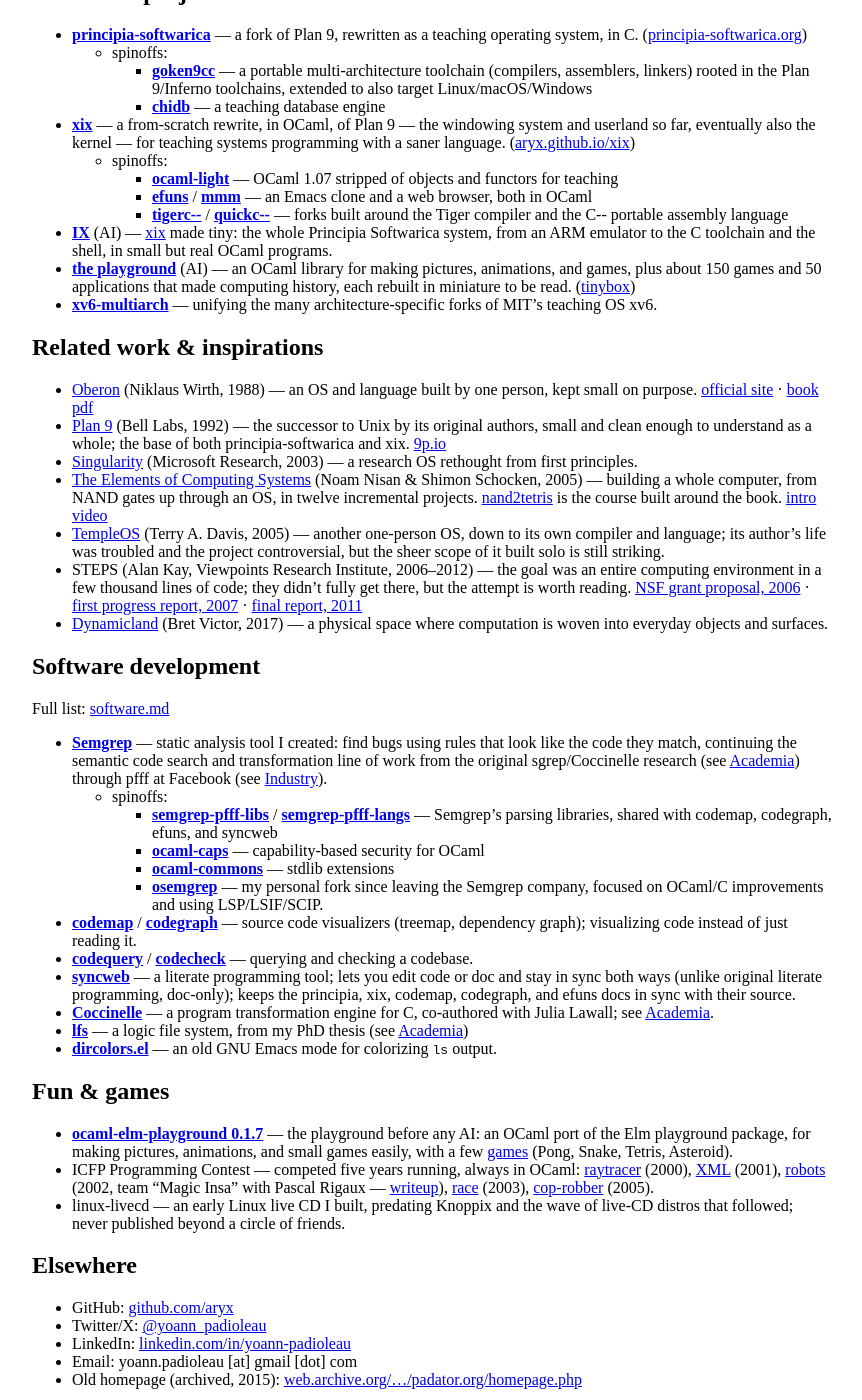
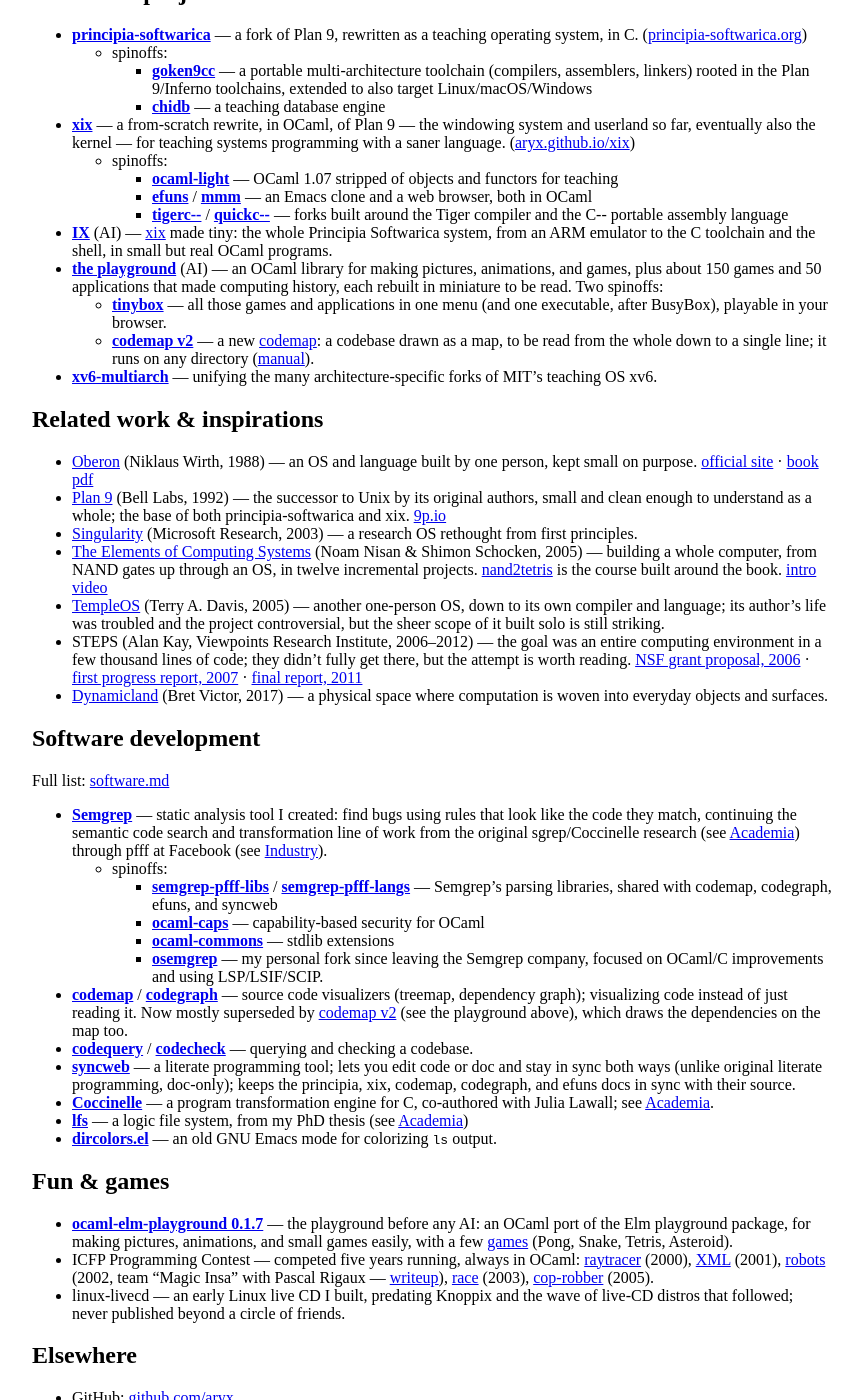
Before and after one commit to aryx/aryx.github.io, a Jekyll site: the page built from README.md, in a window 1280 px wide and 1400 px high, scrolled down 712 px. Shown: the whole window, without its empty margins (208-1070 px from the left). Built offline with Jekyll 4.4.1, drawn with Linux system fonts in a browser that asks for light colours; our own code applies the rules of GitHub Pages for plain Markdown files.

Commit message:
README.md, software.md: tinybox and codemap v2 as playground spinoffs; codemap/codegraph mostly superseded by codemap v2
Co-Authored-By: Claude Opus 5.5 <noreply@anthropic.com>

```diff
--- a/README.md
+++ b/README.md
@@ -66,8 +66,13 @@ direction: I choose the design and review, the AI writes the lines.
   in small but real OCaml programs.
 - **[the playground](https://github.com/aryx/ocaml-elm-playground)** (AI) — an OCaml library for
   making pictures, animations, and games, plus about 150 games and 50 applications that made
-  computing history, each rebuilt in miniature to be read.
-  ([tinybox](https://aryx.github.io/ocaml-elm-playground/tinybox.html))
+  computing history, each rebuilt in miniature to be read. Two spinoffs:
+  - **[tinybox](https://aryx.github.io/ocaml-elm-playground/tinybox.html)** — all those games
+    and applications in one menu (and one executable, after BusyBox), playable in your browser.
+  - **[codemap v2](https://aryx.github.io/ocaml-elm-playground/codemap.html)** — a new
+    [codemap](https://github.com/aryx/codemap): a codebase drawn as a map, to be read from the
+    whole down to a single line; it runs on any directory
+    ([manual](https://github.com/aryx/ocaml-elm-playground/blob/master/docs/manual/codemap.md)).
 - **[xv6-multiarch](https://github.com/aryx/xv6-multiarch)** — unifying the many
   architecture-specific forks of MIT's teaching OS xv6.
 
@@ -118,7 +123,9 @@ Full list: [software.md](software.md)
       Semgrep company, focused on OCaml/C improvements and using LSP/LSIF/SCIP.
 - **[codemap](https://github.com/aryx/codemap)** / **[codegraph](https://github.com/aryx/codegraph)**
   — source code visualizers (treemap, dependency graph); visualizing code instead of just reading
-  it.
+  it. Now mostly superseded by
+  [codemap v2](https://aryx.github.io/ocaml-elm-playground/codemap.html) (see the playground
+  above), which draws the dependencies on the map too.
 - **[codequery](https://github.com/aryx/codequery)** / **[codecheck](https://github.com/aryx/codecheck)**
   — querying and checking a codebase.
 - **[syncweb](https://github.com/aryx/syncweb)** — a literate programming tool; lets you edit code
```
Also changed, not shown: software.md (+5 -3 lines).
